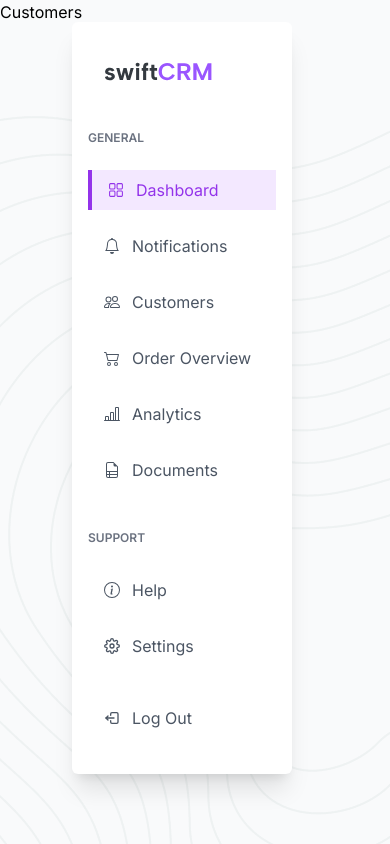
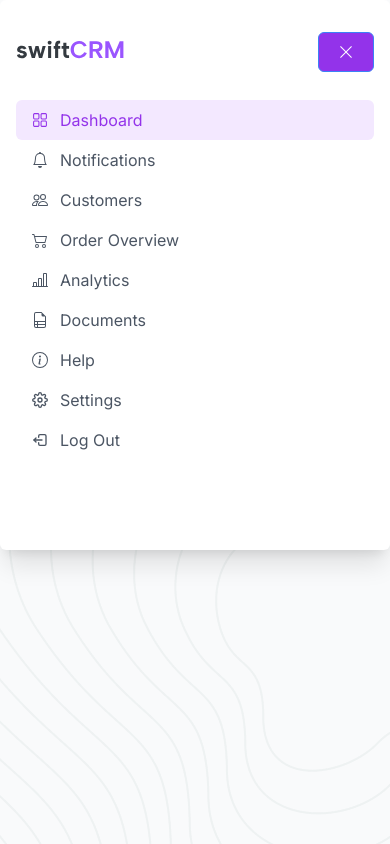
Before and after one commit to theusmanyousaf/swift-crm, a Next.js app: page /customers in a window 390 px wide. Shown: the top 844 px of the page. Built offline with nearby package versions, Linux system fonts and the light colour scheme.

Commit message:
store integration and navbar responsiveness

```diff
--- a/src/app/layout.tsx
+++ b/src/app/layout.tsx
@@ -2,9 +2,8 @@ import type { Metadata } from "next";
 import { Inter } from "next/font/google";
 import "../styles/globals.css";
 import Footer from "@/components/footer/Footer";
-import Image from "next/image";
-import bg from '/public/assets/Topology-1.png'
 import SideNav from "@/components/sidenav/SideNav";
+import Providers from "@/store/provider";
 
 const inter = Inter({ subsets: ["latin"] });
 
@@ -21,11 +20,11 @@ export default function RootLayout({
   return (
     <html lang="en">
       <body className={`${inter.className} bg-gray-50`}>
-        <SideNav />
-        {children}
-        <div className="bg-custom-bg h-[1190px] w-[940px] bg-fixed">
-
-        </div>
+        <Providers>
+          <SideNav />
+          {children}
+        </Providers>
+        <div className="bg-custom-bg h-[1190px] w-[940px] bg-fixed"></div>
         <Footer />
       </body>
     </html>
--- a/src/app/page.tsx
+++ b/src/app/page.tsx
@@ -6,8 +6,3 @@ export default function Home() {
     </main>
   );
 }
-
-// import { RxDashboard } from "react-icons/rx";
-// import { FiSettings } from "react-icons/fi";
-// import { TbLogout2 } from "react-icons/tb";
-// import { BsPeople, BsCart2, BsBarChartLine, BsBell, BsFileEarmarkRuled, BsInfoCircle } from "react-icons/bs";
--- a/src/components/footer/Footer.tsx
+++ b/src/components/footer/Footer.tsx
@@ -23,19 +23,19 @@ const Footer = () => {
                 {/* hidden in mobile view */}
                 <div className="hidden sm:flex gap-8 text-gray-600 items-center">
                     <div>
-                        <a href="#" className="block text-sm hover:text-gray-800">Dashboard</a>
+                        <a href="/dashboard" className="block text-sm hover:text-gray-800">Dashboard</a>
                     </div>
                     <div>
-                        <a href="#" className="block text-sm hover:text-gray-800">Customers</a>
+                        <a href="/customers" className="block text-sm hover:text-gray-800">Customers</a>
                     </div>
                     <div>
-                        <a href="#" className="block text-sm hover:text-gray-800">Order Overview</a>
+                        <a href="/order-overview" className="block text-sm hover:text-gray-800">Order Overview</a>
                     </div>
                     <div>
-                        <a href="#" className="block text-sm hover:text-gray-800">Analytics</a>
+                        <a href="/analytics" className="block text-sm hover:text-gray-800">Analytics</a>
                     </div>
                     <div>
-                        <a href="#" className="block text-sm hover:text-gray-800">Accounting</a>
+                        <a href="/documents" className="block text-sm hover:text-gray-800">Documents</a>
                     </div>
                 </div>
             </div>
--- a/src/components/sidenav/SideNav.tsx
+++ b/src/components/sidenav/SideNav.tsx
@@ -1,68 +1,86 @@
+'use client'
 import Image from "next/image"
 import Logo from '/public/assets/Company.svg'
-import { RxDashboard } from "react-icons/rx";
-import { FiSettings } from "react-icons/fi";
+import { RxDashboard,RxCross1 } from "react-icons/rx";
+import { FiSettings, FiMenu } from "react-icons/fi";
 import { TbLogout2 } from "react-icons/tb";
 import { BsPeople, BsCart2, BsBarChartLine, BsBell, BsFileEarmarkRuled, BsInfoCircle } from "react-icons/bs";
+import { useSelector, useDispatch } from "react-redux";
+import { RootState, AppDispatch } from "@/store/store";
+import { toggleNav } from "@/store/slices/navSlice";
 
 export default function SideNav() {
+
+    const menuOpen = useSelector((state: RootState) => state.nav.menuOpen);
+    const dispatch: AppDispatch = useDispatch();
+
+    const handleMenuClick = () => {
+        dispatch(toggleNav());
+    };
+
     return (
-        <div className="ml-[72px] mt-[22px] h-[752px] w-[220px] bg-white shadow-xl rounded-md absolute px-4 py-8">
-            <div className="pb-8 pl-4 text-left">
-                <Image src={Logo} alt="SwiftCRM" />
+        <div className="md:ml-[72px] md:mt-[22px] h-[550px] md:h-[752px] w-full md:w-[220px] bg-white shadow-xl rounded-md absolute px-4 py-8">
+            <div className="flex justify-between">
+                <div className="pb-8 md:pl-4 md:text-left">
+                    <Image src={Logo} alt="SwiftCRM" />
+                </div>
+                <div className="md:hidden block">
+                    {/* <button className="flex bg-purple-600 w-14 h-10 items-center justify-center rounded-md"><FiMenu className="text-white text-3xl" /></button> */}
+                    <button className="flex bg-purple-600 w-14 h-10 items-center justify-center rounded-md border border-blue-500"><RxCross1 className="text-white" /></button>
+                </div>
             </div>
             <nav>
-                <div className="py-2 text-xs text-gray-500 font-semibold mb-4">GENERAL</div>
-                <div className="flex flex-col gap-4">
+                <div className="hidden md:block py-2 text-xs text-gray-500 font-semibold mb-4">GENERAL</div>
+                <div className="flex flex-col md:gap-4">
                     <div>
-                        <a href="/dashboard" className="flex items-center py-2 px-4 bg-purple-100 text-purple-600 border-l-4 border-purple-600">
+                        <a href="/dashboard" className="flex items-center py-2 px-4 bg-purple-100 text-purple-600 hover:text-purple-600 rounded-md">
                             <RxDashboard className="mr-3" />
                             Dashboard
                         </a>
                     </div>
-                    <div className="flex items-center py-2 px-4 text-gray-600 hover:bg-purple-100 hover:text-purple-600">
+                    <div className="flex items-center py-2 px-4 text-gray-600 hover:bg-purple-100 hover:text-purple-600 rounded-md">
                         <BsBell className="mr-3" />
                         Notifications
                     </div>
                     <div>
-                        <a href="/customers" className="flex items-center py-2 px-4 text-gray-600 hover:bg-purple-100 hover:text-purple-600">
+                        <a href="/customers" className="flex items-center py-2 px-4 text-gray-600 hover:bg-purple-100 hover:text-purple-600 rounded-md">
                             <BsPeople className="mr-3" />
                             Customers
                         </a>
                     </div>
                     <div>
-                        <a href="/order-overview" className="flex items-center py-2 px-4 text-gray-600 hover:bg-purple-100 hover:text-purple-600">
+                        <a href="/order-overview" className="flex items-center py-2 px-4 text-gray-600 hover:bg-purple-100 hover:text-purple-600 rounded-md">
                             <BsCart2 className="mr-3" />
                             Order Overview
                         </a>
                     </div>
                     <div>
-                        <a href="/analytics" className="flex items-center py-2 px-4 text-gray-600 hover:bg-purple-100 hover:text-purple-600">
+                        <a href="/analytics" className="flex items-center py-2 px-4 text-gray-600 hover:bg-purple-100 hover:text-purple-600 rounded-md">
                             <BsBarChartLine className="mr-3" />
                             Analytics
                         </a>
                     </div>
                     <div>
-                        <a href="/documents" className="flex items-center py-2 px-4 text-gray-600 hover:bg-purple-100 hover:text-purple-600">
+                        <a href="/documents" className="flex items-center py-2 px-4 text-gray-600 hover:bg-purple-100 hover:text-purple-600 rounded-md">
                             <BsFileEarmarkRuled className="mr-3" />
                             Documents
                         </a>
                     </div>
                 </div>
-                <div className="py-2 text-xs text-gray-500 font-semibold mb-4 mt-8">SUPPORT</div>
-                <div className="flex flex-col gap-4">
-                    <div className="flex items-center py-2 px-4 text-gray-600 hover:bg-purple-100 hover:text-purple-600">
+                <div className="hidden md:block py-2 text-xs text-gray-500 font-semibold mb-4 mt-8">SUPPORT</div>
+                <div className="flex flex-col md:gap-4">
+                    <div className="flex items-center py-2 px-4 text-gray-600 hover:bg-purple-100 hover:text-purple-600 rounded-md">
                         <BsInfoCircle className="mr-3" />
                         Help
                     </div>
-                    <div className="flex items-center py-2 px-4 text-gray-600 hover:bg-purple-100 hover:text-purple-600">
+                    <div className="flex items-center py-2 px-4 text-gray-600 hover:bg-purple-100 hover:text-purple-600 rounded-md">
                         <FiSettings className="mr-3" />
                         Settings
                     </div>
                 </div>
             </nav>
-            <div className="pt-8">
-                <a href="#" className="flex items-center py-2 px-4 text-gray-600 hover:bg-purple-100 hover:text-purple-600">
+            <div className="md:pt-8">
+                <a href="/" className="flex items-center py-2 px-4 text-gray-600 hover:bg-purple-100 hover:text-purple-600 rounded-md">
                     <TbLogout2 className="mr-3" />
                     Log Out
                 </a>
--- /dev/null
+++ b/src/store/Provider.tsx
@@ -0,0 +1,7 @@
+'use client'
+import { Provider } from "react-redux"
+import { store } from './store'
+
+export default function Providers({children}: {children: React.ReactNode}){
+    return <Provider store={store}>{children}</Provider>
+}
--- /dev/null
+++ b/src/store/slices/navSlice.ts
@@ -0,0 +1,23 @@
+import { createSlice } from '@reduxjs/toolkit';
+
+interface MenuState {
+  menuOpen: boolean;
+}
+
+const initialState: MenuState = {
+  menuOpen: false
+};
+
+const menuSlice = createSlice({
+  name: 'nav',
+  initialState,
+  reducers: {
+    toggleNav: (state) => {
+      state.menuOpen = !state.menuOpen;
+    }
+  }
+});
+
+export const { toggleNav } = menuSlice.actions;
+
+export default menuSlice.reducer;
--- /dev/null
+++ b/src/store/store.ts
@@ -0,0 +1,17 @@
+import { configureStore } from "@reduxjs/toolkit";
+import navReducer from './slices/navSlice'
+import { useDispatch } from 'react-redux';
+
+export const store = configureStore({
+    reducer: {
+        nav: navReducer,
+    },
+})
+
+export type RootState = ReturnType<typeof store.getState>;
+export type AppDispatch = typeof store.dispatch;
+
+// Custom hook to use typed dispatch
+export const useAppDispatch: () => AppDispatch = useDispatch;
+
+export default store;
```
